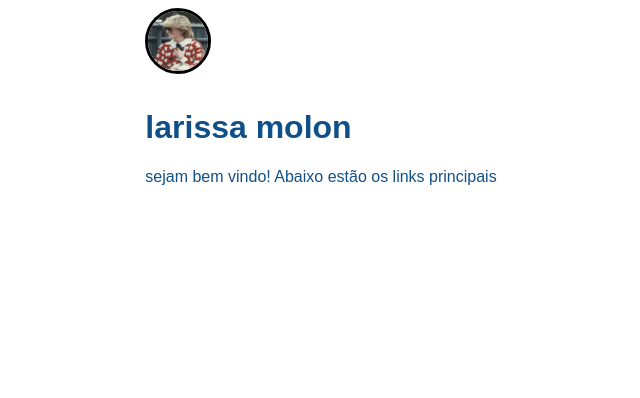
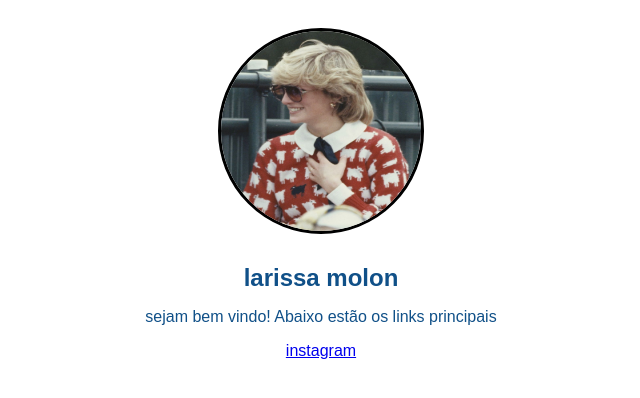
Before and after one commit to larissamolon/meu-primeiro-site, a plain HTML site: page index.HTML in a window 1280 px wide. Shown: the whole page, without its empty margins (319-959 px from the left). Drawn offline with Linux system fonts and the light colour scheme.

Commit message:
Add files via upload

```diff
--- a/index.HTML
+++ b/index.HTML
@@ -13,6 +13,11 @@
                  <link rel="stylesheet" href="styles.css">
             <p>sejam bem vindo! Abaixo estão os links principais</p>
         </header>
+        <main class="links">
+<a href="https://www.instagram.com/eh_molon" target="_blank" class="botao-instagram">
+    <i class="fab fa-instagram"></i>instagram
+</a>
+        </main>
     </div>
 </body>
 </html
--- a/styles.css
+++ b/styles.css
@@ -7,9 +7,20 @@ body{
     min-height: 100vh;
 }
 .foto-perfil{
-    width: 60px;
-    height: 60px;
+    width: 200px;
+    height: 200px;
     border-radius: 50%;
     margin-bottom: 10px;
     border: 3px solid black;
 }
+
+.container{
+    max-width: 600px;
+    padding: 20px;
+    text-align: center;
+}
+.perfil h1{
+font-size: 1.5rem;
+margin-bottom: 5px;
+
+}
```
